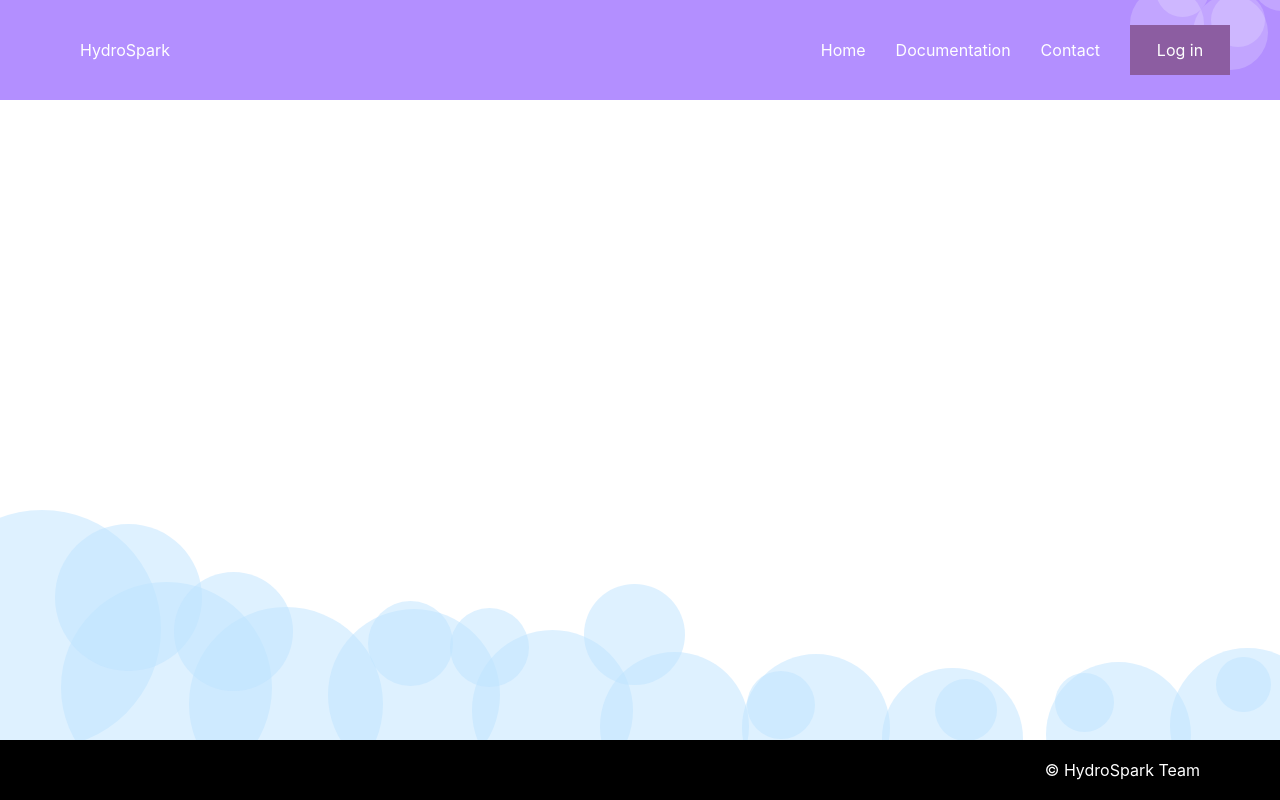
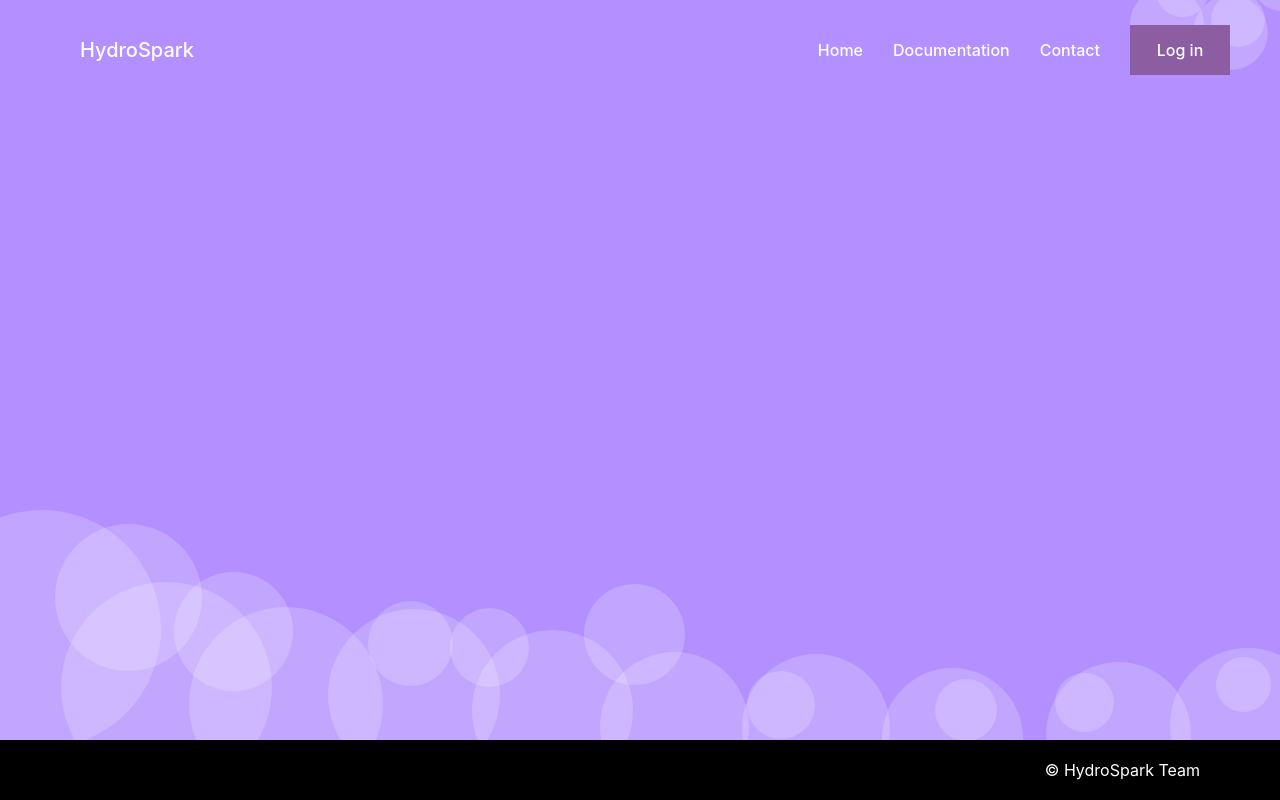
Before and after one commit to AtomicTiger/Hydrospark_oze_front, a React (Create React App) app: page / in a window 1280 px wide. Built offline with nearby package versions, Linux system fonts and the light colour scheme.

Commit message:
changed main page and added props to bubbles

```diff
--- a/src/App.css
+++ b/src/App.css
@@ -1,38 +1,3 @@
 .App {
   text-align: center;
 }
-
-.App-logo {
-  height: 40vmin;
-  pointer-events: none;
-}
-
-@media (prefers-reduced-motion: no-preference) {
-  .App-logo {
-    animation: App-logo-spin infinite 20s linear;
-  }
-}
-
-.App-header {
-  background-color: #282c34;
-  min-height: 100vh;
-  display: flex;
-  flex-direction: column;
-  align-items: center;
-  justify-content: center;
-  font-size: calc(10px + 2vmin);
-  color: white;
-}
-
-.App-link {
-  color: #61dafb;
-}
-
-@keyframes App-logo-spin {
-  from {
-    transform: rotate(0deg);
-  }
-  to {
-    transform: rotate(360deg);
-  }
-}
--- a/src/App.js
+++ b/src/App.js
@@ -1,13 +1,13 @@
 import './App.css';
-import BubbleContainer from './components/BubbleContainer/BubbleContainer';
 import Navbar from './components/Navbar/Navbar';
 import Footer from './components/Footer/Footer';
+import MainPage from './components/MainPage/MainPage';
 
 function App() {
   return (
     <div className="App">
       <Navbar></Navbar>
-      <BubbleContainer></BubbleContainer>
+      <MainPage></MainPage>
       <Footer></Footer>
     </div>
   );
--- a/src/components/BubbleContainer/BubbleContainer.js
+++ b/src/components/BubbleContainer/BubbleContainer.js
@@ -1,5 +1,5 @@
 
-function BubbleContainer() {
+function BubbleContainer(props) {
 
 function getRandomInt(min, max) {
   min = Math.ceil(min);
@@ -29,7 +29,9 @@ for(let i =0; i<15;i++){
   return (
     <div className='Bubbles'>
         <div>
-          {BubbleArray.map(function(object, i) {return <div style={{backgroundColor:"rgba(189, 227, 255, 0.5)", borderRadius:"100%", position:"fixed", left:object.left, bottom:object.bottom, width:object.size, height:object.size}} key={i}></div>;})}
+          { /* blue color bubbles ="rgba(189, 227, 255, 0.5)"*/}
+          { /* white color bubbles ="rgba(255, 255, 255, 0.2)"*/}
+          {BubbleArray.map(function(object, i) {return <div style={{backgroundColor:props.color, borderRadius:"100%", position:"fixed", left:object.left, bottom:object.bottom, width:object.size, height:object.size}} key={i}></div>;})}
         </div>
     </div>
   );
--- a/src/components/BurgerMenu/BurgerMenu.js
+++ b/src/components/BurgerMenu/BurgerMenu.js
@@ -17,7 +17,7 @@ function BurgerMenu() {
   useEffect(() => {
     const handleResize = () => {
       if(window.innerWidth > 600){
-        console.error("Bombek menu update")
+        console.error("menu update 😎")
         setBurerClass([false, "bar1-start", "bar2-start", "bar3-start"])
       }
     };
--- /dev/null
+++ b/src/components/MainPage/MainPage.css
@@ -0,0 +1,6 @@
+.MainPage{
+  position: fixed;
+  background-color: #B38FFF;
+  width: 100vw;
+  height: 200vh;
+}
--- /dev/null
+++ b/src/components/MainPage/MainPage.js
@@ -0,0 +1,13 @@
+import BubbleContainer from '../BubbleContainer/BubbleContainer';
+import './MainPage.css';
+
+function MainPage() {
+  return (
+    <div className='MainPage'>
+
+      <BubbleContainer color={"rgba(255, 255, 255, 0.2)"}></BubbleContainer>
+    </div>
+  );
+}
+
+export default MainPage;
--- a/src/components/Navbar/Navbar.css
+++ b/src/components/Navbar/Navbar.css
@@ -1,7 +1,11 @@
 .Navbar{
     display: flex;
+    position: fixed;
+    z-index: 1;
     justify-content: space-between;
     background-color: #B38FFF;
+    font-size: 16px;
+    font-weight: 500;
     color: white;
     height: 100px;
     width: 100vw;
@@ -13,6 +17,7 @@
     align-items: center;
     box-sizing: content-box;
     margin: 0px 0px 0px 80px;
+    font-size: 20px;
 
 }
 .Menu{
--- a/src/components/Navbar/Navbar.js
+++ b/src/components/Navbar/Navbar.js
@@ -8,14 +8,25 @@ function Navbar() {
     max = Math.floor(max);
     return Math.floor(Math.random() * (max - min) + min); // The maximum is exclusive and the minimum is inclusive
   }
-
   const BubbleArray = [];
-
   for(let i =0; i<5;i++){
     let right = getRandomInt(-50,80);
     let top = getRandomInt(-50,10);
     let size = getRandomInt(50,80)
     BubbleArray.push({right:right, top:top, size: size});
+  }
+
+  const handleHome = ()=>{
+
+  }
+  const handleDocumentation = ()=>{
+
+  }
+  const handleContact = ()=>{
+
+  }
+  const handleLogin = ()=>{
+
   }
 
   return (
@@ -38,10 +49,10 @@ function Navbar() {
           <div className="Bubbbles">
             {BubbleArray.map(function(object, i) {return <div style={{backgroundColor:"rgba(255, 255, 255, 0.2)", borderRadius:"100%", position:"fixed", right:object.right, top:object.top, width:object.size, height:object.size}} key={i}></div>;})}
           </div>
-          <div className='MenuButton'>Home</div>
-          <div className='MenuButton'>Documentation</div>
-          <div className='MenuButton'>Contact</div>
-          <div className='LoginButton'>
+          <div className='MenuButton' onClick={handleHome}>Home</div>
+          <div className='MenuButton' onClick={handleDocumentation}>Documentation</div>
+          <div className='MenuButton' onClick={handleContact}>Contact</div>
+          <div className='LoginButton' onClick={handleLogin}>
             <p>Log in</p>
           </div>
           <BurgerMenu></BurgerMenu>
```
